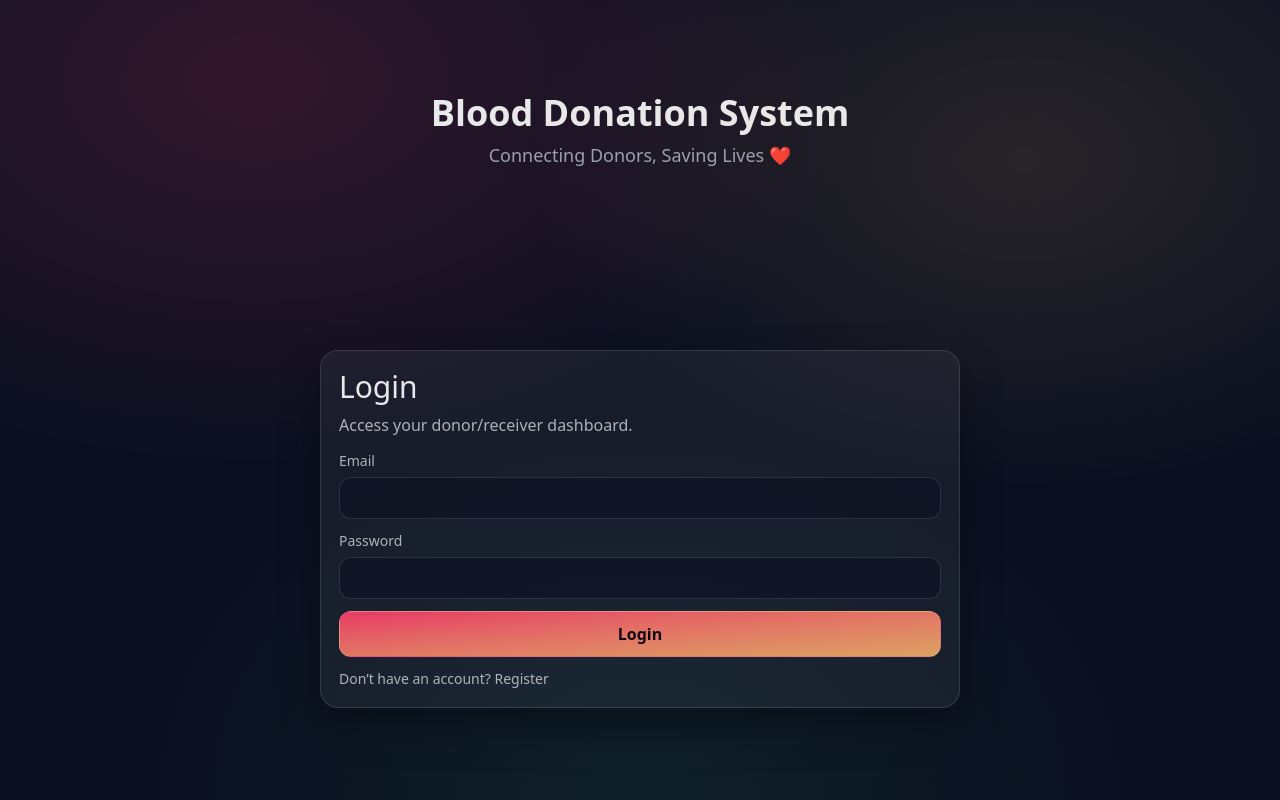
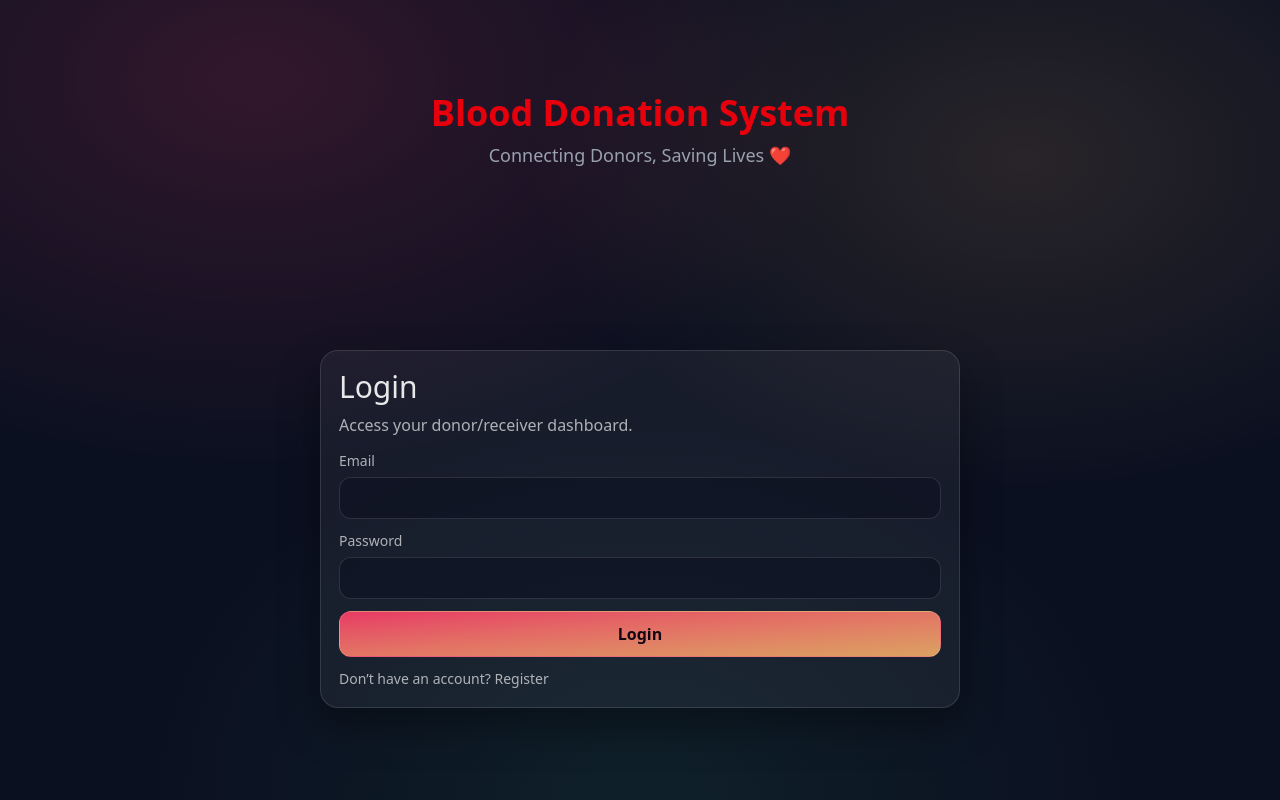
Before and after one commit to jagadeeswararaopogiri/Blood-Donation-System, a React (Vite) app in the folder frontend/: page /login in a window 1280 px wide. Built offline with nearby package versions, Linux system fonts and the light colour scheme; no server answers.

Commit message:
Add project title to login page

```diff
--- a/frontend/src/pages/LoginPage.tsx
+++ b/frontend/src/pages/LoginPage.tsx
@@ -27,7 +27,7 @@ export default function LoginPage() {
   return (
     <div className={centerPage}>
       <div className="text-center mb-8">
-  <h2 className="text-4xl font-bold text-white-600">Blood Donation System</h2>
+  <h2 className="text-4xl font-bold text-red-600">Blood Donation System</h2>
 
   <p className="mt-2 text-gray-400 text-lg">
     Connecting Donors, Saving Lives ❤️
```
